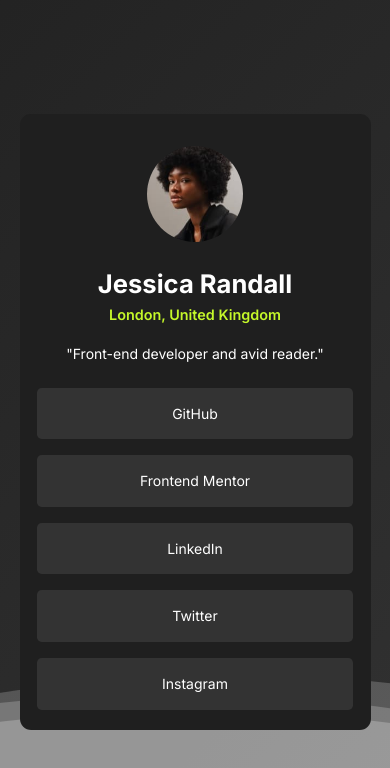
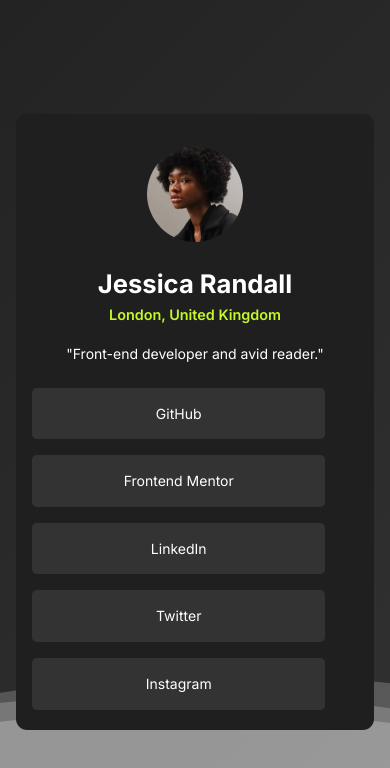
Before and after one commit to Ricarddo96/FM-5-Social-links, a plain HTML site: page index.html in a window 390 px wide. Drawn offline with Linux system fonts and the light colour scheme.

Commit message:
Update style.css
Removed unnecessary `media queries` and improved design responsivity.

```diff
--- a/style.css
+++ b/style.css
@@ -11,19 +11,14 @@ body {
   font-size: 14px;
   background-color: var(--grey-900);
   display: flex;
+  padding-inline: 1rem;
   flex-direction: column;
   align-items: center;
   justify-content: center;
-}
-
-
-body {
-    margin: auto;
-    overflow: auto;
-    background: linear-gradient(315deg, hsl(0, 0%, 20%) 3%, hsl(0, 0%, 12%) 38%, hsl(0, 0%, 8%) 68%, hsl(75, 94%, 57%) 98%);
-    animation: gradient 15s ease infinite;
-    background-size: 400% 400%;
-    background-attachment: fixed;
+  background: linear-gradient(315deg, hsl(0, 0%, 20%) 3%, hsl(0, 0%, 12%) 38%, hsl(0, 0%, 8%) 68%, hsl(75, 94%, 57%) 98%);
+  animation: gradient 15s ease infinite;
+  background-size: 400% 400%;
+  background-attachment: fixed;
 }
 
 @keyframes gradient {
@@ -89,11 +84,15 @@ body {
 .main__card {
   margin-top: 1rem;
   margin-bottom: 1rem;
+  max-width: 25rem;
+  width: 100%;
+  padding-inline: 1rem;
   background-color: var(--grey-800);
   display: flex;
   flex-direction: column;
   align-items: center;
   border-radius: 0.7rem;
+  text-align:center;
 }
 
 .card__top {
@@ -136,11 +135,10 @@ body {
 }
 
 .card__bottom {
-  width: 100%;
   display: flex;
   flex-direction: column;
-  align-items: center;
   margin-bottom: 0.8rem;
+  align-self: stretch;
 }
 
 .bottom__btn {
@@ -149,7 +147,6 @@ body {
   color: var(--white);
   font-weight: 400;
   width: 90%;
-  text-align: center;
   padding: 1rem;
   margin-top: 0.5rem;
   margin-bottom: 0.5rem;
@@ -162,25 +159,3 @@ body {
   scale: 1.03;
   box-shadow: -3px 3px 1px hsl(0, 0%, 8%);
 }
-
-@media (min-width: 375px) and (max-width: 424px) {
-  .main__card {
-    width: 90vw;
-  }
-}
-
-@media (min-width: 425px) and (max-width: 769px) {
-  .main__card {
-    width: 70vw;
-  }
-}
-@media (min-width: 770px) and (max-width: 1024px) {
-  .main__card {
-    width: 50vw;
-  }
-}
-@media (min-width: 1025px) {
-  .main__card {
-    width: 30vw;
-  }
-}
```
